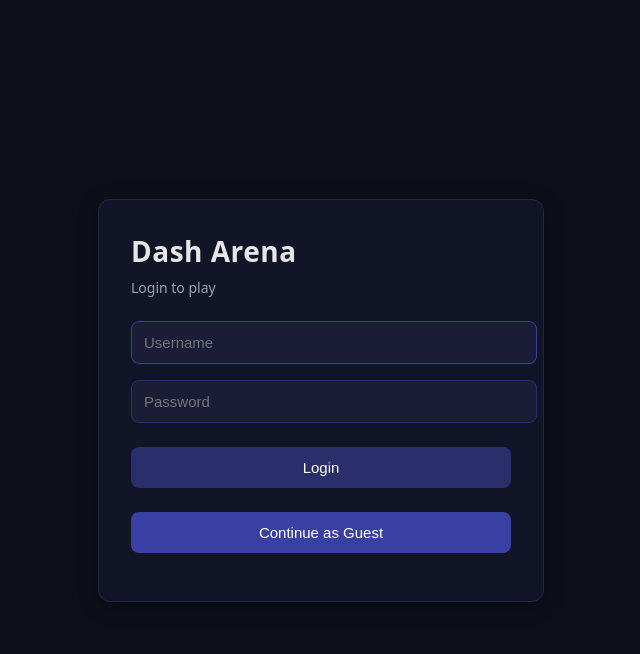
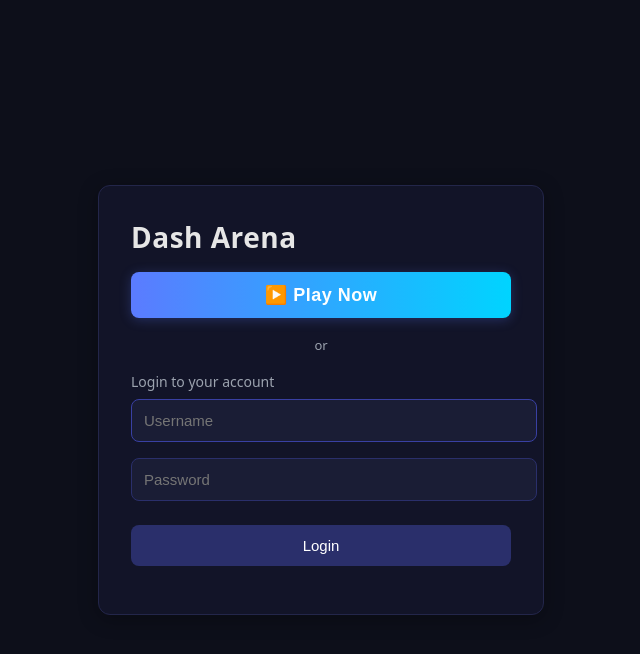
Before and after one commit to Vic-Nas/Dash, a Django app: page /login/ in a window 1280 px wide. Shown: the top 654 px of the page, without its empty margins (319-959 px from the left). Run offline with Django 5.2, Linux system fonts and the light colour scheme.

Commit message:
Made guest mode main

```diff
--- a/accounts/templates/accounts/login.html
+++ b/accounts/templates/accounts/login.html
@@ -23,7 +23,12 @@
 <body>
   <div class="card">
     <h1>Dash Arena</h1>
-    <p>Login to play</p>
+    <form method="post" action="{% url 'guestLogin' %}" style="margin-bottom:18px;">
+      {% csrf_token %}
+      <button type="submit" style="background:linear-gradient(90deg,#5b7bff,#00d4ff);color:#fff;font-size:18px;font-weight:700;box-shadow:0 2px 12px #5b7bff44;letter-spacing:0.5px;">▶️ Play Now</button>
+    </form>
+    <div style="text-align:center;color:#9ca3af;font-size:13px;margin:8px 0 18px 0;">or</div>
+    <p style="margin-bottom:8px;">Login to your account</p>
     {% if form.errors %}
     <div class="error">Invalid username or password</div>
     {% endif %}
@@ -33,10 +38,6 @@
       <input type="password" name="password" placeholder="Password" required>
       <button type="submit">Login</button>
     </form>
-    <form method="post" action="{% url 'guestLogin' %}" style="margin-top:16px;">
-      {% csrf_token %}
-      <button type="submit" style="background:#3940a3;">Continue as Guest</button>
-    </form>
     <div class="link">
       <!-- No account? Sign up link removed because no signup view exists. -->
     </div>
```
